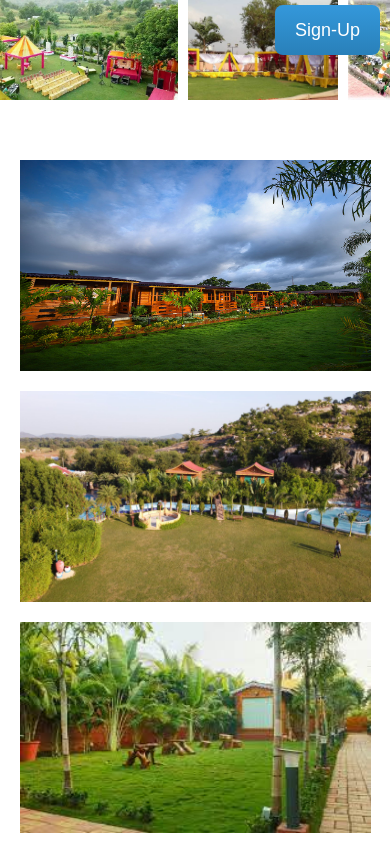
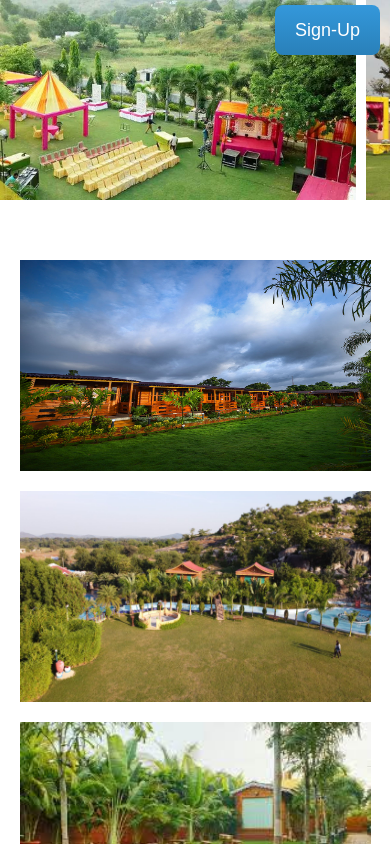
Before and after one commit to Tim-Alpha/Event-Eclipse-Frontend, a React (Create React App) app: page / in a window 390 px wide. Shown: the top 844 px of the page. Built offline with nearby package versions, Linux system fonts and the light colour scheme.

Commit message:
update: add more height to top container for mobile view

```diff
--- a/public/style.css
+++ b/public/style.css
@@ -145,7 +145,7 @@ body {
 @media screen and (max-width: 500px) {
 
     .home_top_container {
-        height: 100px;
+        height: 200px;
         margin-left: 0px;
     }
 
```
